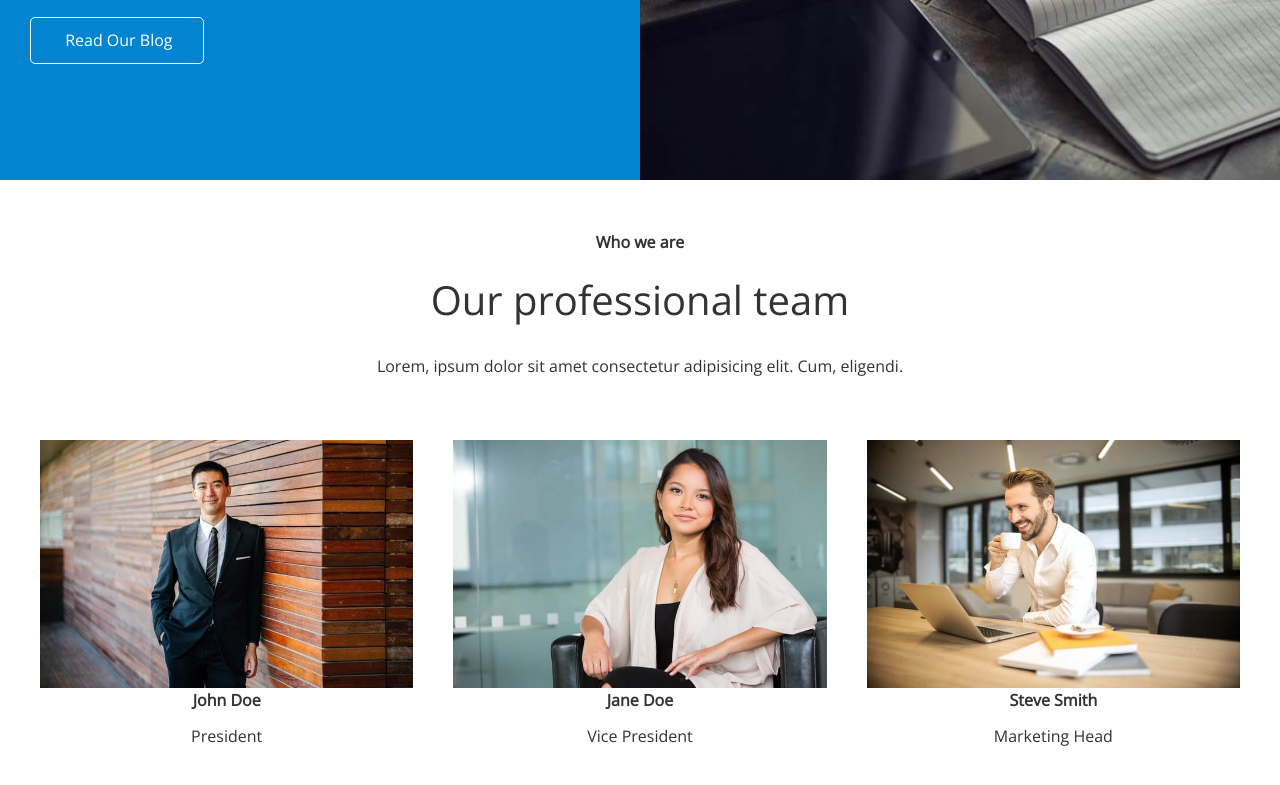
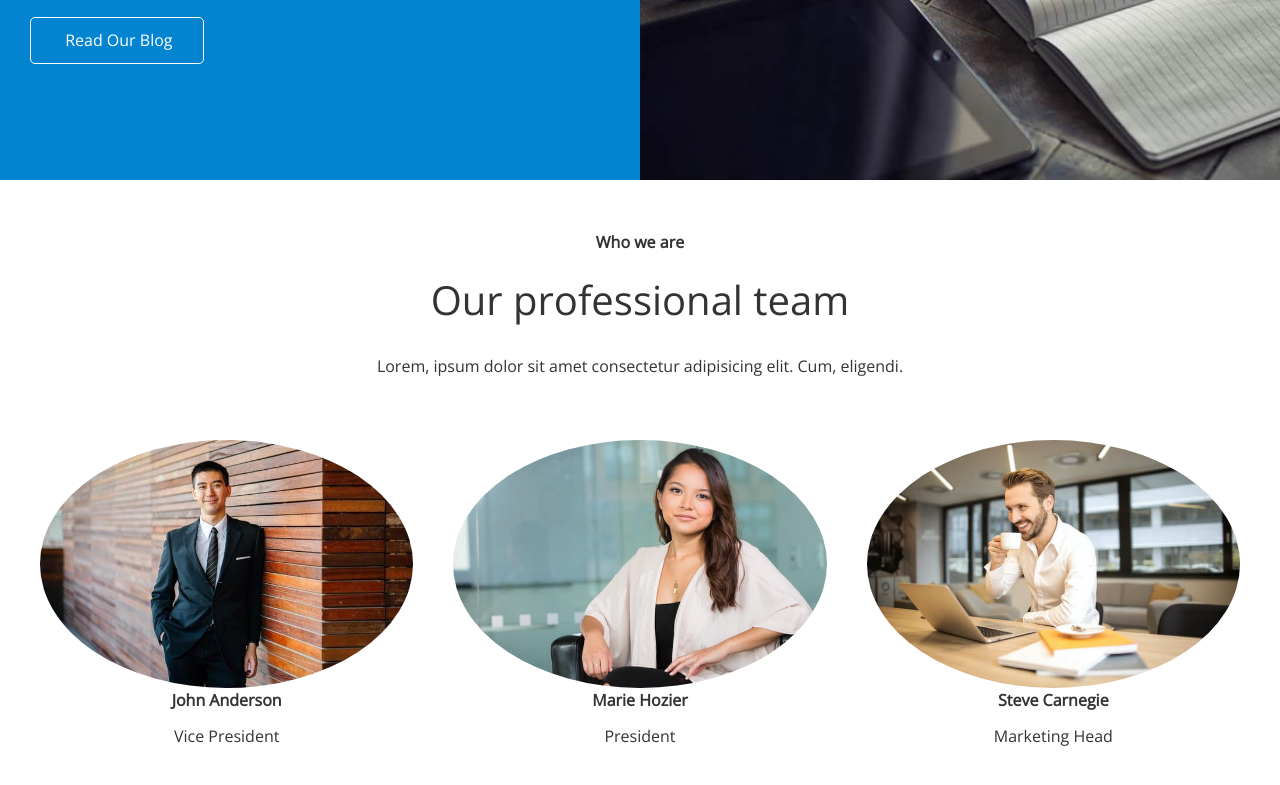
Before and after one commit to CateDunn/Edge-Ledger, a plain HTML site: page index.html in a window 1280 px wide. Shown: the part 2578-3363 px from the top of the page. Drawn offline with nearby package versions, Linux system fonts and the light colour scheme; some icons are missing.

Commit message:
team styling

```diff
--- a/CSS/style.css
+++ b/CSS/style.css
@@ -133,3 +133,7 @@ z-index: 10;
 .cases img:hover {
   opacity: 0.7;
 }
+
+.team img {
+  border-radius: 50%;
+}
--- a/index.html
+++ b/index.html
@@ -136,17 +136,17 @@
       <div class="flex-items">
         <div>
           <img src="./img/team/person1.jpg" alt="person 1">
-          <h4>John Doe</h4>
+          <h4>John Anderson</h4>
+          <p>Vice President</p>
+        </div>
+        <div>
+          <img src="./img/team/person2.jpg" alt="person 2">
+          <h4>Marie Hozier</h4>
           <p>President</p>
         </div>
         <div>
-          <img src="./img/team/person2.jpg" alt="person 2">
-          <h4>Jane Doe</h4>
-          <p>Vice President</p>
-        </div>
-        <div>
           <img src="./img/team/person3.jpg" alt="person 3">
-          <h4>Steve Smith</h4>
+          <h4>Steve Carnegie</h4>
           <p>Marketing Head</p>
         </div>
       </div>
```
